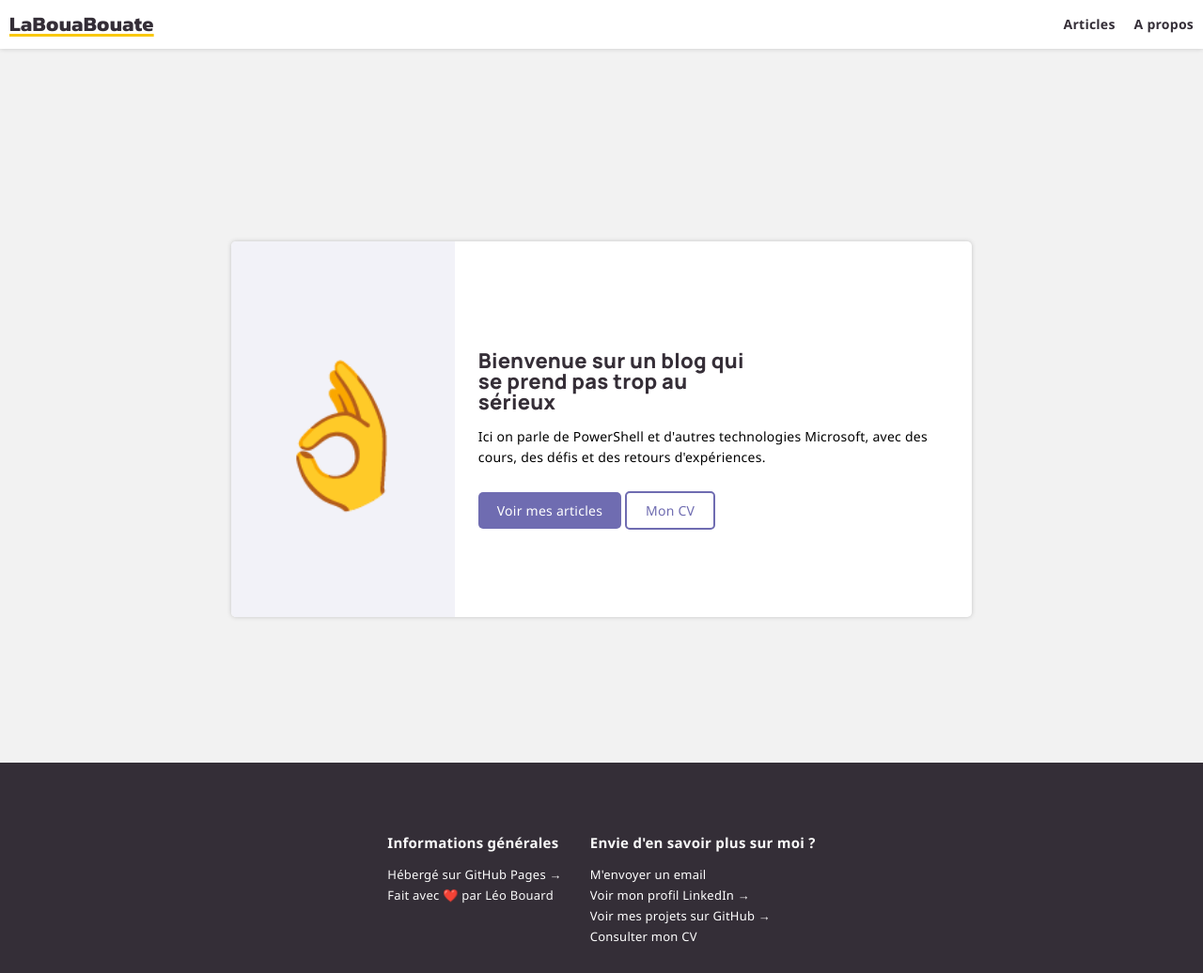
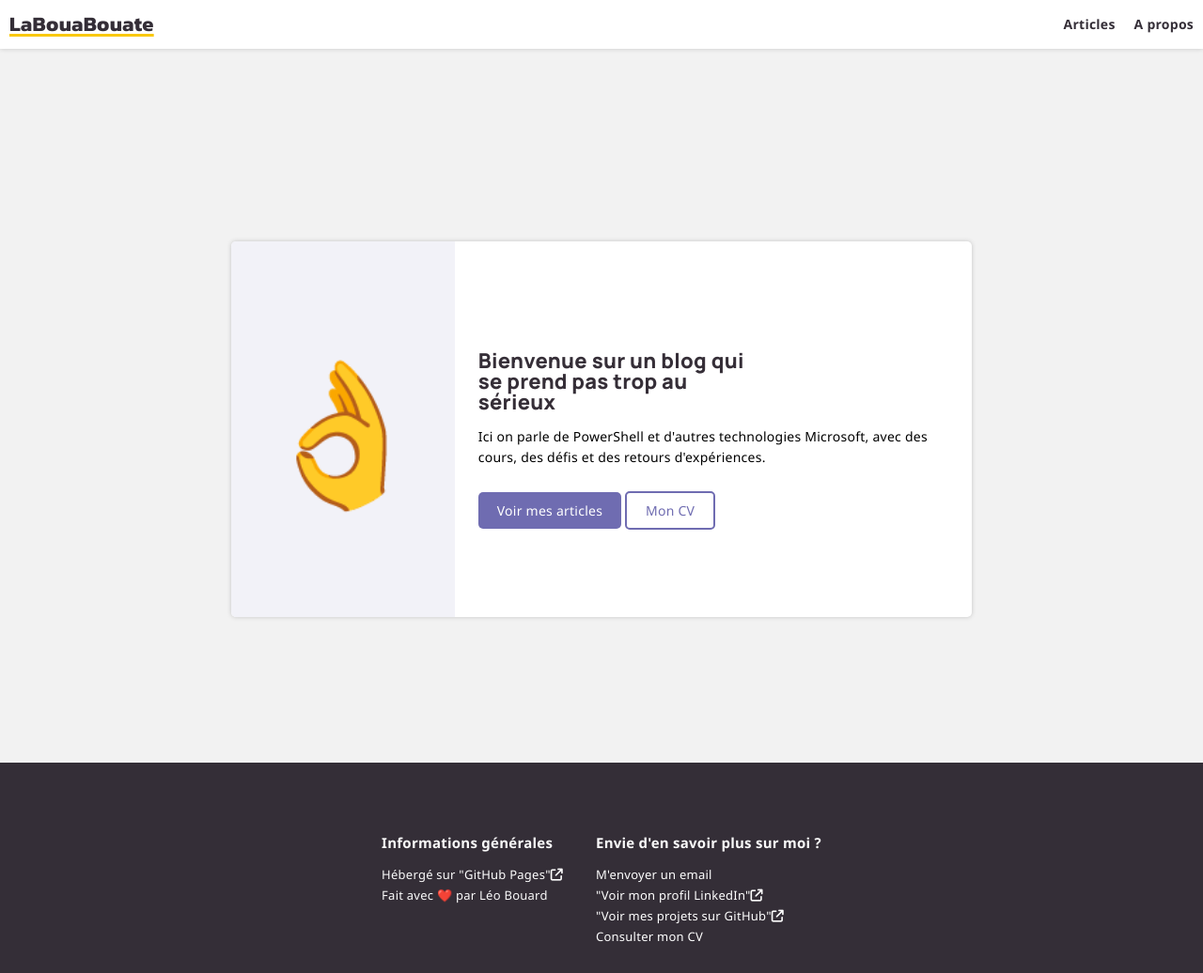
Before and after one commit to leobouard/leobouard.github.io, a Jekyll site: the page built from index.md, in a window 1280 px wide. Shown: the whole page at 94% size. Built offline with Jekyll 4.4.1, drawn with Linux system fonts in a browser that asks for light colours; nearby versions of some CDN libraries; some web fonts are replaced; our own code applies the rules of GitHub Pages for plain Markdown files.

Commit message:
Modification indication lien blank

```diff
--- a/_layouts/default.html
+++ b/_layouts/default.html
@@ -39,7 +39,7 @@
       <div>
         <span>Informations générales</span>
         <ul>
-          <li>Hébergé sur <a href="https://pages.github.com/" target="_blank">GitHub Pages →</a></li>
+          <li>Hébergé sur <a href="https://pages.github.com/" target="_blank">"GitHub Pages"<i class="fa-solid fa-arrow-up-right-from-square"></i></a></li>
           <li>Fait avec ❤️ par Léo Bouard</li>
         </ul>
       </div>
@@ -47,8 +47,8 @@
         <span>Envie d'en savoir plus sur moi ?</span>
         <ul>
           <li><a href="mailto:{{ site.emailAddress }}">M'envoyer un email</a></li>
-          <li><a href="{{ site.linkedin }}" target="_blank">Voir mon profil LinkedIn →</a></li>
-          <li><a href="{{ site.github.owner_url }}" target="_blank">Voir mes projets sur GitHub →</a></li>
+          <li><a href="{{ site.linkedin }}" target="_blank">"Voir mon profil LinkedIn"<i class="fa-solid fa-arrow-up-right-from-square"></i></a></li>
+          <li><a href="{{ site.github.owner_url }}" target="_blank">"Voir mes projets sur GitHub"<i class="fa-solid fa-arrow-up-right-from-square"></i></a></li>
           <li><a href="/cv">Consulter mon CV</a></li>
         </ul>
       </div>
--- a/assets/css/style.scss
+++ b/assets/css/style.scss
@@ -255,6 +255,10 @@ footer {
         text-decoration: none;
     }
 
+    i {
+        margin-right: 5px;
+    }
+
     a:hover {
         text-decoration: underline;
         transition: all 400ms ease-in-out;
```
